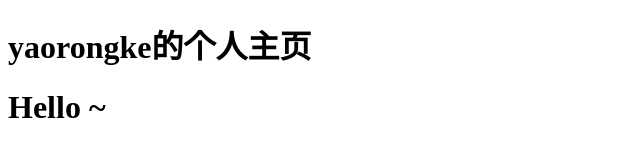
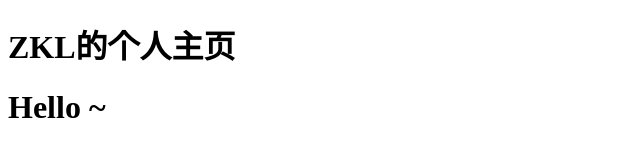
Before and after one commit to zklv5/Home, a plain HTML site: page index.html in a window 1280 px wide. Shown: the whole page, without its empty margins (0-640 px from the left). Drawn offline with Linux system fonts and the light colour scheme.

Commit message:
Update index.html

```diff
--- a/index.html
+++ b/index.html
@@ -2,10 +2,10 @@
 <html lang="en">
 <head>
     <meta charset="UTF-8">
-    <title>yaorongke</title>
+    <title>ZKL页</title>
 </head>
 <body>
-    <h1>yaorongke的个人主页</h1>
+    <h1>ZKL的个人主页</h1>
     <h1>Hello ~</h1>
 </body>
 </html>
```
